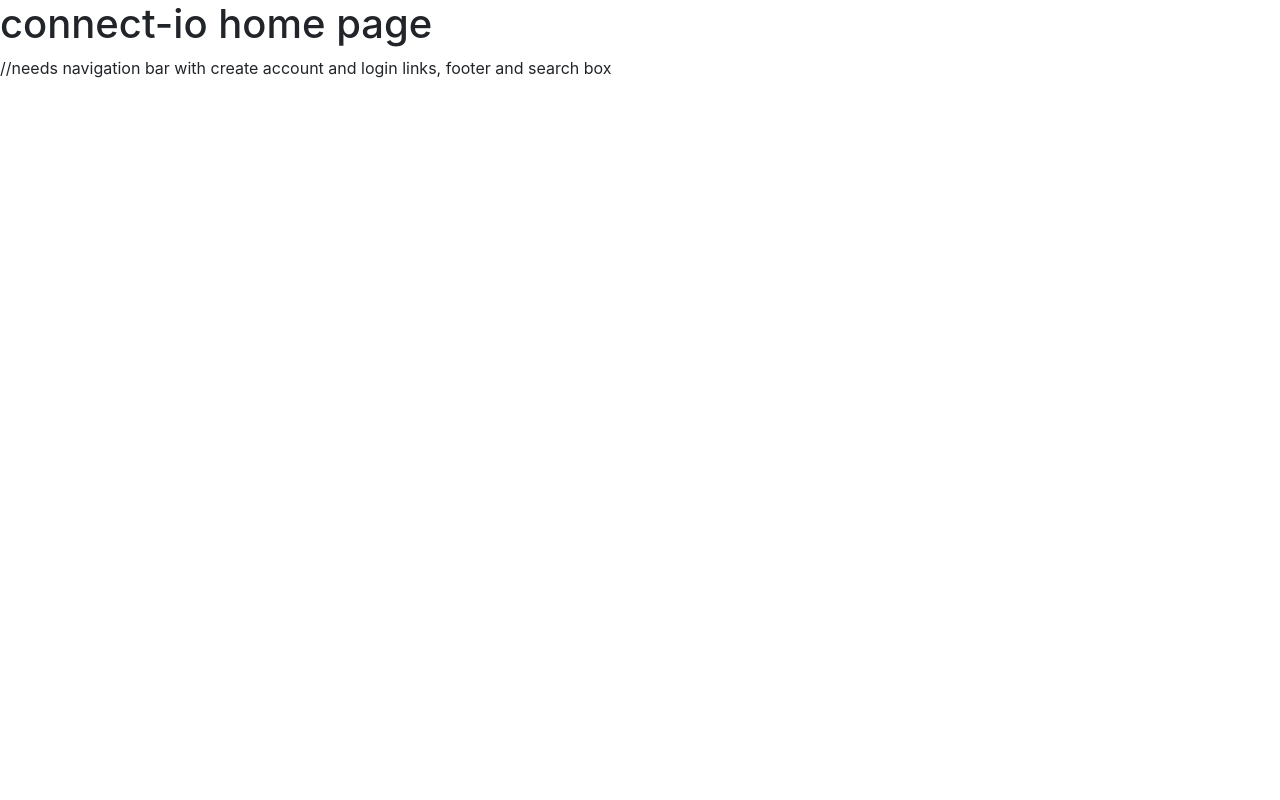
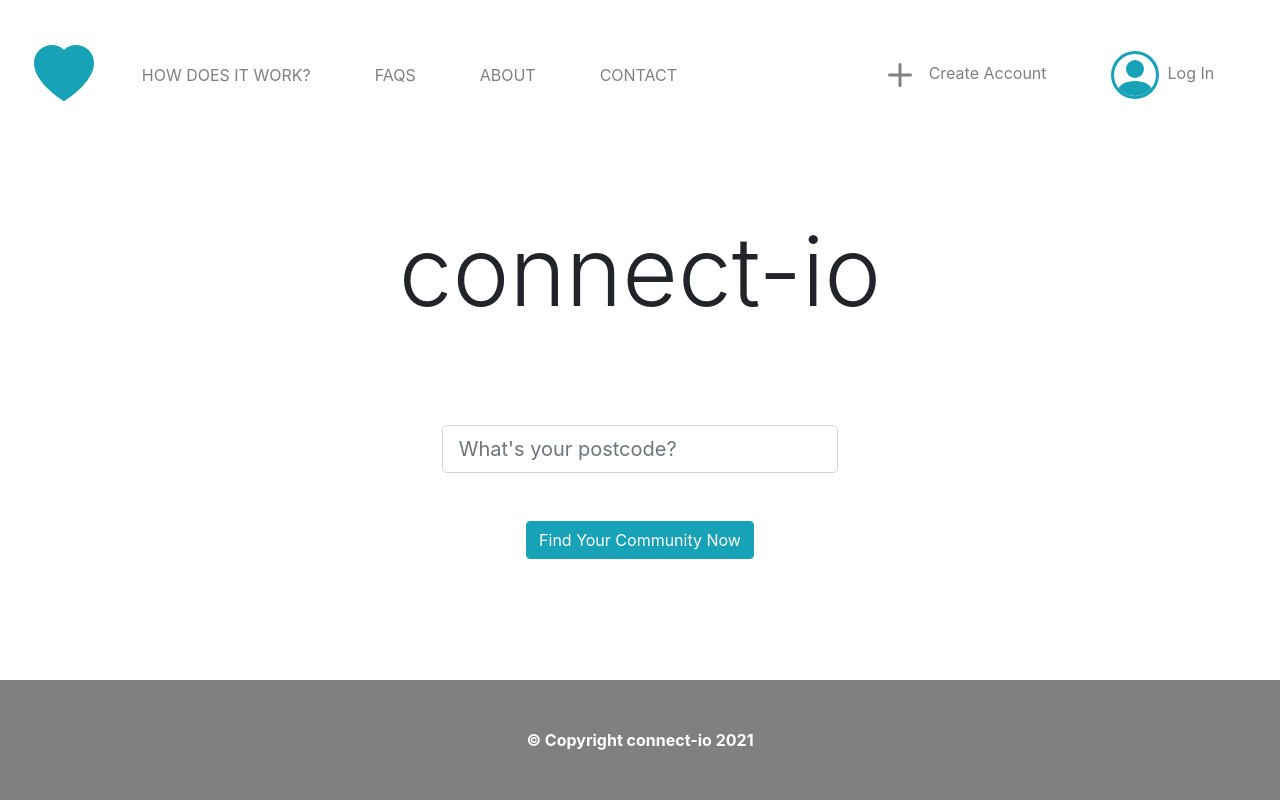
Before and after one commit to jaynedoe/connectIO, a plain HTML site: page client/public/index.html in a window 1280 px wide. Drawn offline with nearby package versions, Linux system fonts and the light colour scheme.

Commit message:
created public home page

```diff
--- /dev/null
+++ b/client/public/css/main.css
@@ -0,0 +1,50 @@
+/* Sections
+   ========================================================================== */
+/**
+ * Remove the margin in all browsers.
+ */
+
+body{
+    margin: 0;
+}
+
+a {
+    color: gray;
+}
+
+footer {
+    position: absolute;
+    bottom: 0;
+    width: 100%;
+    left: 0px;
+    text-align: center;
+}
+
+/* Classes
+   ========================================================================== */
+/**
+ *
+ */
+
+.navbar {
+    padding: 1.5%;
+}
+
+.nav-item {
+    padding: 1.5rem;
+}
+
+.grey-white {
+    background-color: gray;
+    color: white;
+}
+
+/* IDs
+   ========================================================================== */
+/**
+ *
+ */
+
+#main-content {
+    text-align: center;
+}
--- a/client/public/index.html
+++ b/client/public/index.html
@@ -1,25 +1,182 @@
-<!doctype html>
+<!DOCTYPE html>
 <html lang="en">
   <head>
     <!-- Required meta tags -->
-    <meta charset="utf-8">
-    <meta name="viewport" content="width=device-width, initial-scale=1, shrink-to-fit=no">
+    <meta charset="utf-8" />
+    <meta
+      name="viewport"
+      content="width=device-width, initial-scale=1, shrink-to-fit=no"
+    />
 
     <!-- Bootstrap CSS -->
-    <link rel="stylesheet" href="https://cdn.jsdelivr.net/npm/bootstrap@4.5.3/dist/css/bootstrap.min.css" integrity="sha384-TX8t27EcRE3e/ihU7zmQxVncDAy5uIKz4rEkgIXeMed4M0jlfIDPvg6uqKI2xXr2" crossorigin="anonymous">
-
+    <link
+      rel="stylesheet"
+      href="https://cdn.jsdelivr.net/npm/bootstrap@4.5.3/dist/css/bootstrap.min.css"
+      integrity="sha384-TX8t27EcRE3e/ihU7zmQxVncDAy5uIKz4rEkgIXeMed4M0jlfIDPvg6uqKI2xXr2"
+      crossorigin="anonymous"
+    />
+    <link rel="stylesheet" href="css/main.css" />
     <title>connect-io</title>
   </head>
   <body>
-    <h1>connect-io home page</h1>
+    <!-- //navigation bar -->
+    <div class="container-fluid">
+      <nav class="navbar navbar-expand-lg">
+        <a class="navbar-brand" href="index.html"
+          ><svg
+            width="3em"
+            height="3em"
+            viewBox="0 0 16 16"
+            class="bi bi-heart-fill text-info"
+            fill="currentColor"
+            xmlns="http://www.w3.org/2000/svg"
+          >
+            <path
+              fill-rule="evenodd"
+              d="M8 1.314C12.438-3.248 23.534 4.735 8 15-7.534 4.736 3.562-3.248 8 1.314z"
+            /></svg
+        ></a>
+        <!-- navbar collapsible toggle button -->
+        <button
+          class="navbar-toggler"
+          type="button"
+          data-toggle="collapse"
+          data-target="#navbarSupportedContent"
+          aria-controls="navbarSupportedContent"
+          aria-expanded="false"
+          aria-label="Toggle navigation"
+        >
+          <span class="navbar-toggler-icon"
+            ><svg
+              width="1em"
+              height="1em"
+              viewBox="0 0 16 16"
+              class="bi bi-list"
+              fill="currentColor"
+              xmlns="http://www.w3.org/2000/svg"
+            >
+              <path
+                fill-rule="evenodd"
+                d="M2.5 11.5A.5.5 0 0 1 3 11h10a.5.5 0 0 1 0 1H3a.5.5 0 0 1-.5-.5zm0-4A.5.5 0 0 1 3 7h10a.5.5 0 0 1 0 1H3a.5.5 0 0 1-.5-.5zm0-4A.5.5 0 0 1 3 3h10a.5.5 0 0 1 0 1H3a.5.5 0 0 1-.5-.5z"
+              /></svg
+          ></span>
+        </button>
 
-    //needs navigation bar with create account and login links, footer and search box
+        <div class="collapse navbar-collapse" id="navbarSupportedContent">
+          <ul class="navbar-nav mr-auto">
+            <li class="nav-item active">
+              <a class="nav-link" href="#"
+                >HOW DOES IT WORK?<span class="sr-only">(current)</span></a
+              >
+            </li>
+            <li class="nav-item">
+              <a class="nav-link" href="#">FAQS</a>
+            </li>
+            <li class="nav-item">
+              <a class="nav-link" href="#">ABOUT</a>
+            </li>
+            <li class="nav-item">
+              <a class="nav-link" href="#">CONTACT</a>
+            </li>
+          </ul>
+          <ul class="navbar-nav ml-auto">
+            <li class="nav-item">
+              <a class="nav-link" href="#"
+                ><svg
+                  width="3em"
+                  height="3em"
+                  viewBox="0 0 16 16"
+                  class="bi bi-plus"
+                  fill="currentColor"
+                  xmlns="http://www.w3.org/2000/svg"
+                >
+                  <path
+                    fill-rule="evenodd"
+                    d="M8 4a.5.5 0 0 1 .5.5v3h3a.5.5 0 0 1 0 1h-3v3a.5.5 0 0 1-1 0v-3h-3a.5.5 0 0 1 0-1h3v-3A.5.5 0 0 1 8 4z"
+                  /></svg
+                >&nbsp;Create Account</a
+              >
+            </li>
+            <li class="nav-item">
+              <a class="nav-link" href="#"
+                ><svg
+                  width="3em"
+                  height="3em"
+                  viewBox="0 0 16 16"
+                  class="bi bi-person-circle text-info"
+                  fill="currentColor"
+                  xmlns="http://www.w3.org/2000/svg"
+                >
+                  <path
+                    d="M13.468 12.37C12.758 11.226 11.195 10 8 10s-4.757 1.225-5.468 2.37A6.987 6.987 0 0 0 8 15a6.987 6.987 0 0 0 5.468-2.63z"
+                  />
+                  <path
+                    fill-rule="evenodd"
+                    d="M8 9a3 3 0 1 0 0-6 3 3 0 0 0 0 6z"
+                  />
+                  <path
+                    fill-rule="evenodd"
+                    d="M8 1a7 7 0 1 0 0 14A7 7 0 0 0 8 1zM0 8a8 8 0 1 1 16 0A8 8 0 0 1 0 8z"
+                  /></svg
+                >&nbsp;&nbsp;Log In</a
+              >
+            </li>
+          </ul>
+        </div>
+      </nav>
+    </div>
+
+    <!-- main content -->
+    <main id="main-content">
+      <div class="jumbotron jumbotron-fluid bg-white">
+        <div class="container-fluid">
+          <h1 class="display-1 mb-5">connect-io</h1>
+
+          <!-- big form search button -->
+          <form>
+            <div class="row d-flex justify-content-center">
+              <div class="col-md-4">
+                <input
+                  class="form-control form-control-lg mt-5"
+                  type="text"
+                  width="50%"
+                  aria-label="Search"
+                  placeholder="What's your postcode?"
+                />
+              </div>
+            </div>
+            <div class="row d-flex justify-content-center">
+              <div class="col-md-4">
+                <button type="button" class="btn btn-info mt-5">Find Your Community Now</button>
+              </div>
+            </div>
+          </form>
+        </div>
+      </div>
+    </main>
+
+    <!-- footer content -->
+    <div class="container-fluid">
+      <footer class="grey-white">
+        <p class="mx-5 my-5"><strong>&copy; Copyright connect-io 2021</strong></p>
+      </footer>
+    </div>
+
+    <!-- //needs navigation bar with create account and login links, footer and search box -->
 
     <!-- Optional JavaScript; choose one of the two! -->
 
     <!-- Option 1: jQuery and Bootstrap Bundle (includes Popper) -->
-    <script src="https://code.jquery.com/jquery-3.5.1.slim.min.js" integrity="sha384-DfXdz2htPH0lsSSs5nCTpuj/zy4C+OGpamoFVy38MVBnE+IbbVYUew+OrCXaRkfj" crossorigin="anonymous"></script>
-    <script src="https://cdn.jsdelivr.net/npm/bootstrap@4.5.3/dist/js/bootstrap.bundle.min.js" integrity="sha384-ho+j7jyWK8fNQe+A12Hb8AhRq26LrZ/JpcUGGOn+Y7RsweNrtN/tE3MoK7ZeZDyx" crossorigin="anonymous"></script>
+    <script
+      src="https://code.jquery.com/jquery-3.5.1.slim.min.js"
+      integrity="sha384-DfXdz2htPH0lsSSs5nCTpuj/zy4C+OGpamoFVy38MVBnE+IbbVYUew+OrCXaRkfj"
+      crossorigin="anonymous"
+    ></script>
+    <script
+      src="https://cdn.jsdelivr.net/npm/bootstrap@4.5.3/dist/js/bootstrap.bundle.min.js"
+      integrity="sha384-ho+j7jyWK8fNQe+A12Hb8AhRq26LrZ/JpcUGGOn+Y7RsweNrtN/tE3MoK7ZeZDyx"
+      crossorigin="anonymous"
+    ></script>
 
     <!-- Option 2: jQuery, Popper.js, and Bootstrap JS
     <script src="https://code.jquery.com/jquery-3.5.1.slim.min.js" integrity="sha384-DfXdz2htPH0lsSSs5nCTpuj/zy4C+OGpamoFVy38MVBnE+IbbVYUew+OrCXaRkfj" crossorigin="anonymous"></script>
--- /dev/null
+++ b/client/public/todo.txt
@@ -0,0 +1,2 @@
+insert search icon into home page search bar.
+add screen responsiveness to home page search bar.
```
Also changed, not shown: 1 other file.
